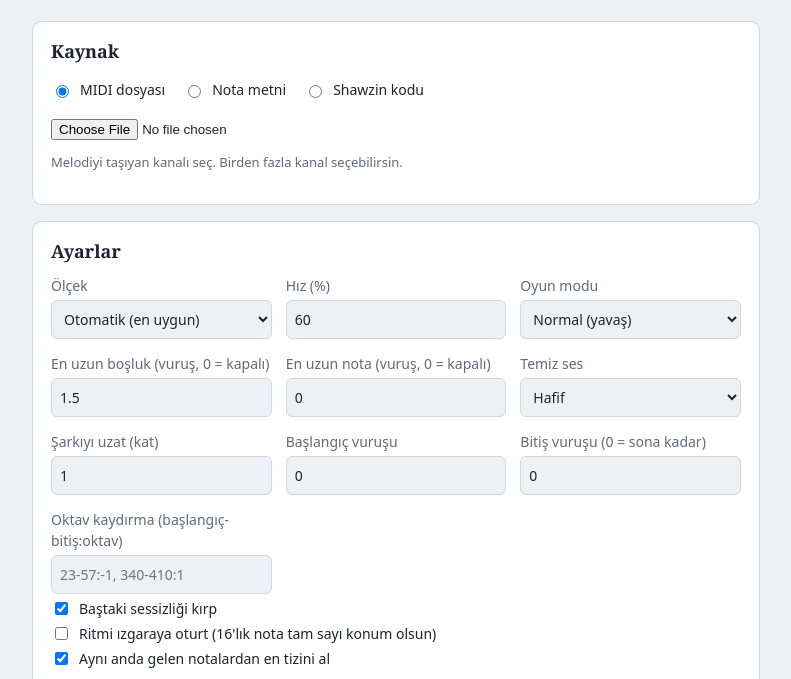
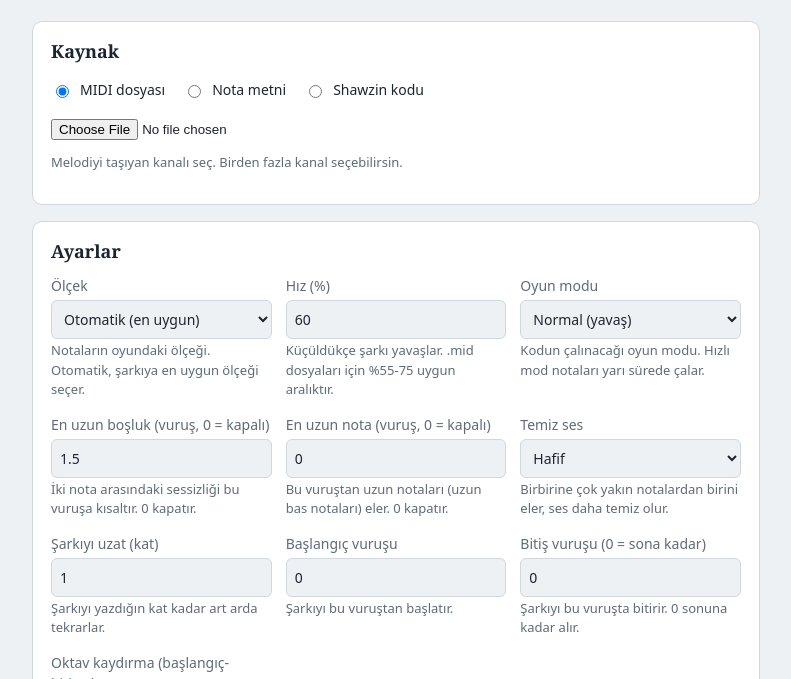
Before and after one commit to 0Can117/shawzin-converter, a plain HTML site: page index.html in a window 1280 px wide. Shown: the part 119-798 px from the top of the page, without its empty margins (244-1035 px from the left). Drawn offline with Linux system fonts and the light colour scheme.

Commit message:
Add files via upload

```diff
--- a/index.html
+++ b/index.html
@@ -30,6 +30,7 @@ button:focus-visible,input:focus-visible,select:focus-visible,textarea:focus-vis
 #code{min-height:120px;word-break:break-all}
 footer{margin-top:8px;color:var(--mut);font-size:13px;text-align:center}
 footer a{color:var(--ac)}
+label small{display:block;margin-top:2px}
 </style>
 </head>
 <body>
@@ -63,30 +64,29 @@ footer a{color:var(--ac)}
 <h2>Ayarlar</h2>
 <div class="grid">
 <label>Ölçek
-<select id="scale" class="c"><option value="-1">Otomatik (en uygun)</option></select></label>
+<select id="scale" class="c"><option value="-1">Otomatik (en uygun)</option></select><small>Notaların oyundaki ölçeği. Otomatik, şarkıya en uygun ölçeği seçer.</small></label>
 <label>Hız (%)
-<input type="number" id="speed" class="c" value="60" min="10" max="300" step="1"></label>
+<input type="number" id="speed" class="c" value="60" min="10" max="300" step="1"><small>Küçüldükçe şarkı yavaşlar. .mid dosyaları için %55-75 uygun aralıktır.</small></label>
 <label>Oyun modu
-<select id="mode" class="c"><option value="0.125">Normal (yavaş)</option><option value="0.0625">Hızlı</option></select></label>
+<select id="mode" class="c"><option value="0.125">Normal (yavaş)</option><option value="0.0625">Hızlı</option></select><small>Kodun çalınacağı oyun modu. Hızlı mod notaları yarı sürede çalar.</small></label>
 <label>En uzun boşluk (vuruş, 0 = kapalı)
-<input type="number" id="cap" class="c" value="1.5" min="0" step="0.25"></label>
+<input type="number" id="cap" class="c" value="1.5" min="0" step="0.25"><small>İki nota arasındaki sessizliği bu vuruşa kısaltır. 0 kapatır.</small></label>
 <label>En uzun nota (vuruş, 0 = kapalı)
-<input type="number" id="maxdur" class="c" value="0" min="0" step="0.5"></label>
+<input type="number" id="maxdur" class="c" value="0" min="0" step="0.5"><small>Bu vuruştan uzun notaları (uzun bas notaları) eler. 0 kapatır.</small></label>
 <label>Temiz ses
-<select id="clean" class="c"><option value="0">Kapalı</option><option value="0.2" selected>Hafif</option><option value="0.3">Orta</option><option value="0.45">Güçlü</option></select></label>
+<select id="clean" class="c"><option value="0">Kapalı</option><option value="0.2" selected>Hafif</option><option value="0.3">Orta</option><option value="0.45">Güçlü</option></select><small>Birbirine çok yakın notalardan birini eler, ses daha temiz olur.</small></label>
 <label>Şarkıyı uzat (kat)
-<input type="number" id="rep" class="c" value="1" min="1" max="10" step="1"></label>
+<input type="number" id="rep" class="c" value="1" min="1" max="10" step="1"><small>Şarkıyı yazdığın kat kadar art arda tekrarlar.</small></label>
 <label>Başlangıç vuruşu
-<input type="number" id="from" class="c" value="0" min="0" step="1"></label>
+<input type="number" id="from" class="c" value="0" min="0" step="1"><small>Şarkıyı bu vuruştan başlatır.</small></label>
 <label>Bitiş vuruşu (0 = sona kadar)
-<input type="number" id="to" class="c" value="0" min="0" step="1"></label>
+<input type="number" id="to" class="c" value="0" min="0" step="1"><small>Şarkıyı bu vuruşta bitirir. 0 sonuna kadar alır.</small></label>
 <label>Oktav kaydırma (başlangıç-bitiş:oktav)
-<input type="text" id="shifts" class="c" placeholder="23-57:-1, 340-410:1"></label>
+<input type="text" id="shifts" class="c" placeholder="23-57:-1, 340-410:1"><small>Vuruş aralığındaki notaları oktav kaydırır. 23-57:-1 bir oktav aşağıdır.</small></label>
 </div>
-<label class="row"><input type="checkbox" id="trim" class="c" checked> Baştaki sessizliği kırp</label>
-<label class="row"><input type="checkbox" id="snap" class="c"> Ritmi ızgaraya oturt (16'lık nota tam sayı konum olsun)</label>
-<label class="row"><input type="checkbox" id="mono" class="c" checked> Aynı anda gelen notalardan en tizini al</label>
-<p class="hint">Hız yüzdesi küçüldükçe şarkı yavaşlar, .mid dosyaları için %55-75 arası tempoyu bozmayan uygun hız aralığıdır. Boşluk sınırı, iki nota arasındaki sessizliği kısaltır. En uzun nota sınırı, uzun bas notalarını eler.</p>
+<label class="row"><input type="checkbox" id="trim" class="c" checked> <span>Baştaki sessizliği kırp<small>İlk nota hemen başlasın diye baştaki boşluğu siler.</small></span></label>
+<label class="row"><input type="checkbox" id="snap" class="c"> <span>Ritmi ızgaraya oturt (16'lık nota tam sayı konum olsun)<small>16'lık notaları eşit aralıklara yuvarlar, ritim düzgünleşir.</small></span></label>
+<label class="row"><input type="checkbox" id="mono" class="c" checked> <span>Aynı anda gelen notalardan en tizini al<small>Aynı anda çalan notalardan yalnızca en tiz olanı bırakır.</small></span></label>
 </section>
 
 <section>
```
